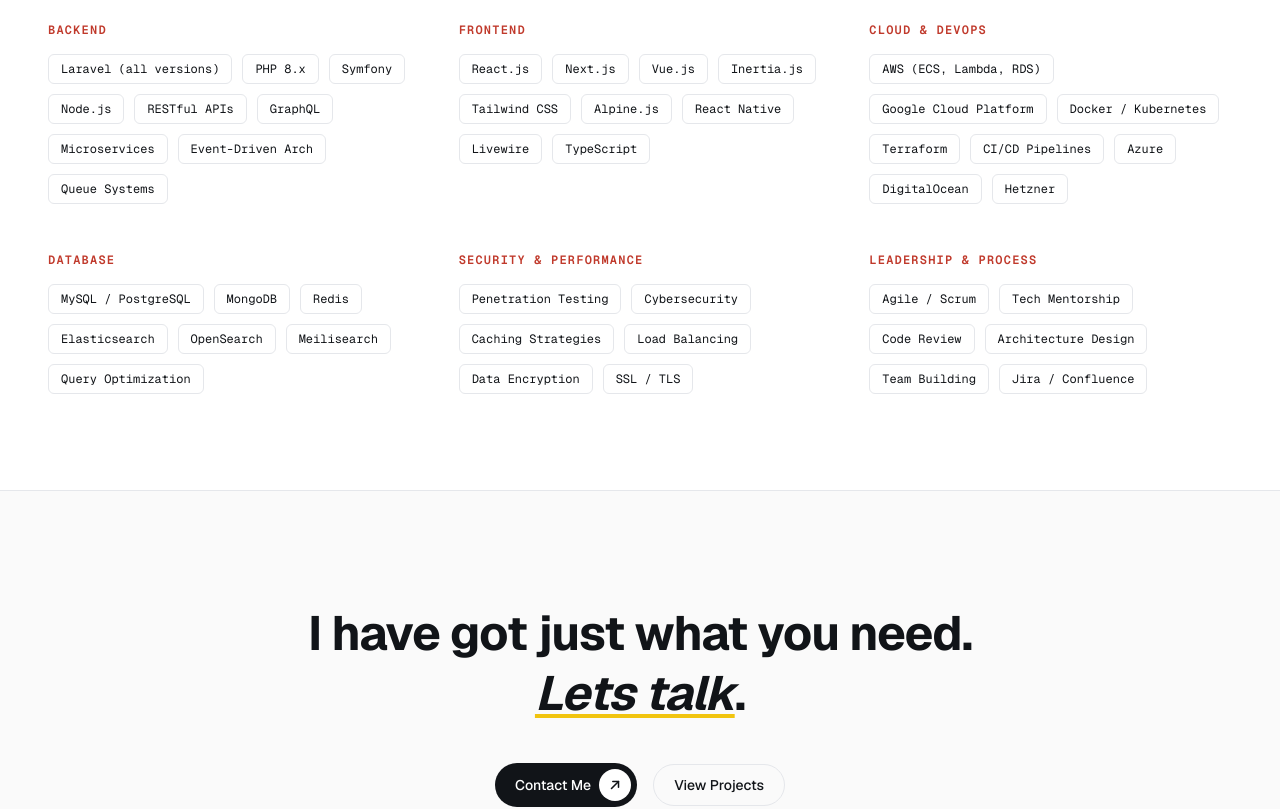
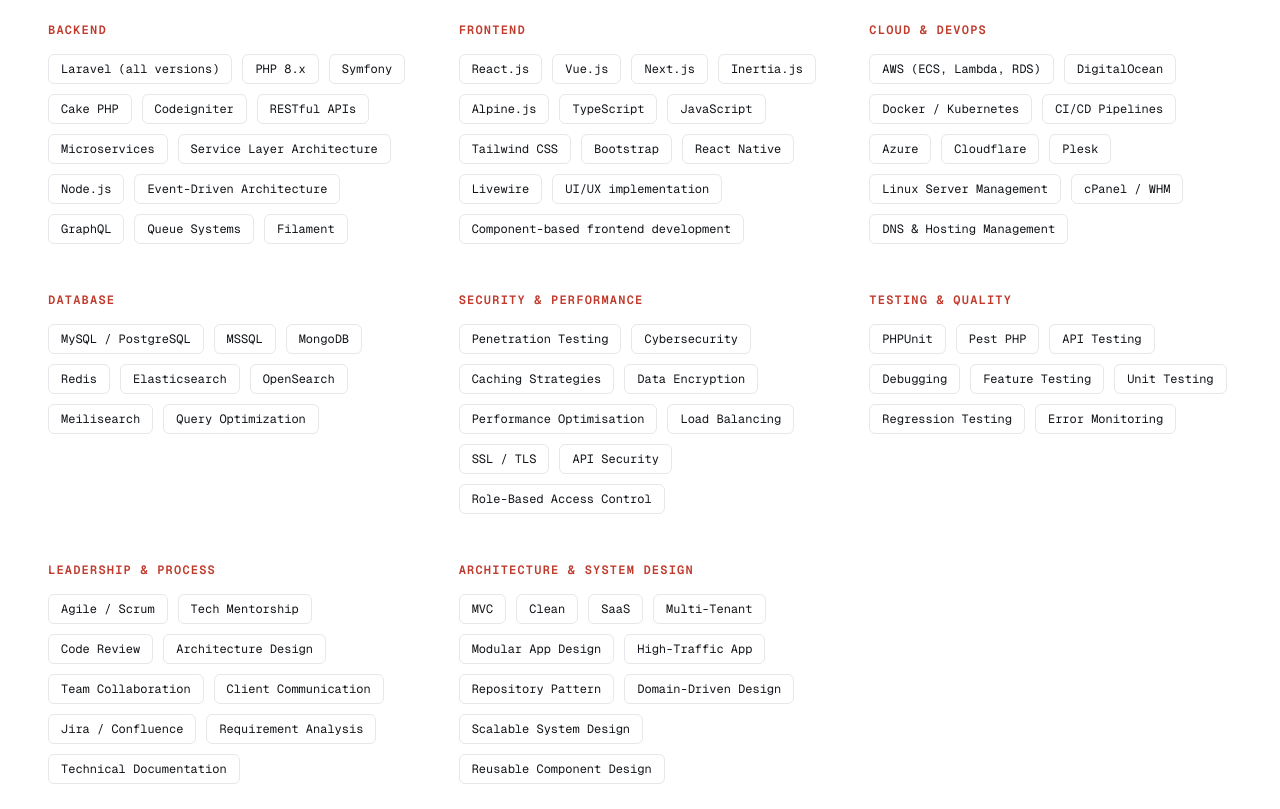
Before and after one commit to Hirannuwanpriya/portfolio1O1, a Next.js app: page / in a window 1280 px wide. Shown: the part 1720-2529 px from the top of the page. Built offline with nearby package versions, Linux system fonts and the light colour scheme.

Commit message:
update skill set

```diff
--- a/components/features/home/CoreSkillsSection/CoreSkillsSection.tsx
+++ b/components/features/home/CoreSkillsSection/CoreSkillsSection.tsx
@@ -12,45 +12,56 @@
       "Laravel (all versions)",
       "PHP 8.x",
       "Symfony",
+      "Cake PHP",
+      "Codeigniter",
+      "RESTful APIs",
+      "Microservices",
+      "Service Layer Architecture",
       "Node.js",
-      "RESTful APIs",
+      "Event-Driven Architecture",
       "GraphQL",
-      "Microservices",
-      "Event-Driven Arch",
       "Queue Systems",
+      "Filament",
     ],
   },
   {
     label: "FRONTEND",
     skills: [
       "React.js",
+      "Vue.js",
       "Next.js",
-      "Vue.js",
       "Inertia.js",
+      "Alpine.js",
+      "TypeScript",
+      "JavaScript",
       "Tailwind CSS",
-      "Alpine.js",
+      "Bootstrap",
       "React Native",
       "Livewire",
-      "TypeScript",
+      "UI/UX implementation",
+      "Component-based frontend development",
     ],
   },
   {
     label: "CLOUD & DEVOPS",
     skills: [
       "AWS (ECS, Lambda, RDS)",
-      "Google Cloud Platform",
+      "DigitalOcean",
       "Docker / Kubernetes",
-      "Terraform",
       "CI/CD Pipelines",
       "Azure",
-      "DigitalOcean",
-      "Hetzner",
+      "Cloudflare",
+      "Plesk",
+      "Linux Server Management",
+      "cPanel / WHM",
+      "DNS & Hosting Management",
     ],
   },
   {
     label: "DATABASE",
     skills: [
       "MySQL / PostgreSQL",
+      "MSSQL",
       "MongoDB",
       "Redis",
       "Elasticsearch",
@@ -65,9 +76,25 @@
       "Penetration Testing",
       "Cybersecurity",
       "Caching Strategies",
+      "Data Encryption",
+      "Performance Optimisation",
       "Load Balancing",
-      "Data Encryption",
       "SSL / TLS",
+      "API Security",
+      "Role-Based Access Control",
+    ],
+  },
+  {
+    label: "Testing & Quality",
+    skills: [
+      "PHPUnit",
+      "Pest PHP",
+      "API Testing",
+      "Debugging",
+      "Feature Testing",
+      "Unit Testing",
+      "Regression Testing",
+      "Error Monitoring",
     ],
   },
   {
@@ -77,8 +104,26 @@
       "Tech Mentorship",
       "Code Review",
       "Architecture Design",
-      "Team Building",
+      "Team Collaboration",
+      "Client Communication",
       "Jira / Confluence",
+      "Requirement Analysis",
+      "Technical Documentation",
+    ],
+  },
+  {
+    label: "Architecture & System Design",
+    skills: [
+      "MVC",
+      "Clean",
+      "SaaS",
+      "Multi-Tenant",
+      "Modular App Design",
+      "High-Traffic App",
+      "Repository Pattern",
+      "Domain-Driven Design",
+      "Scalable System Design",
+      "Reusable Component Design",
     ],
   },
 ];
```
Lines whose indentation alone changed are shown as unchanged.
